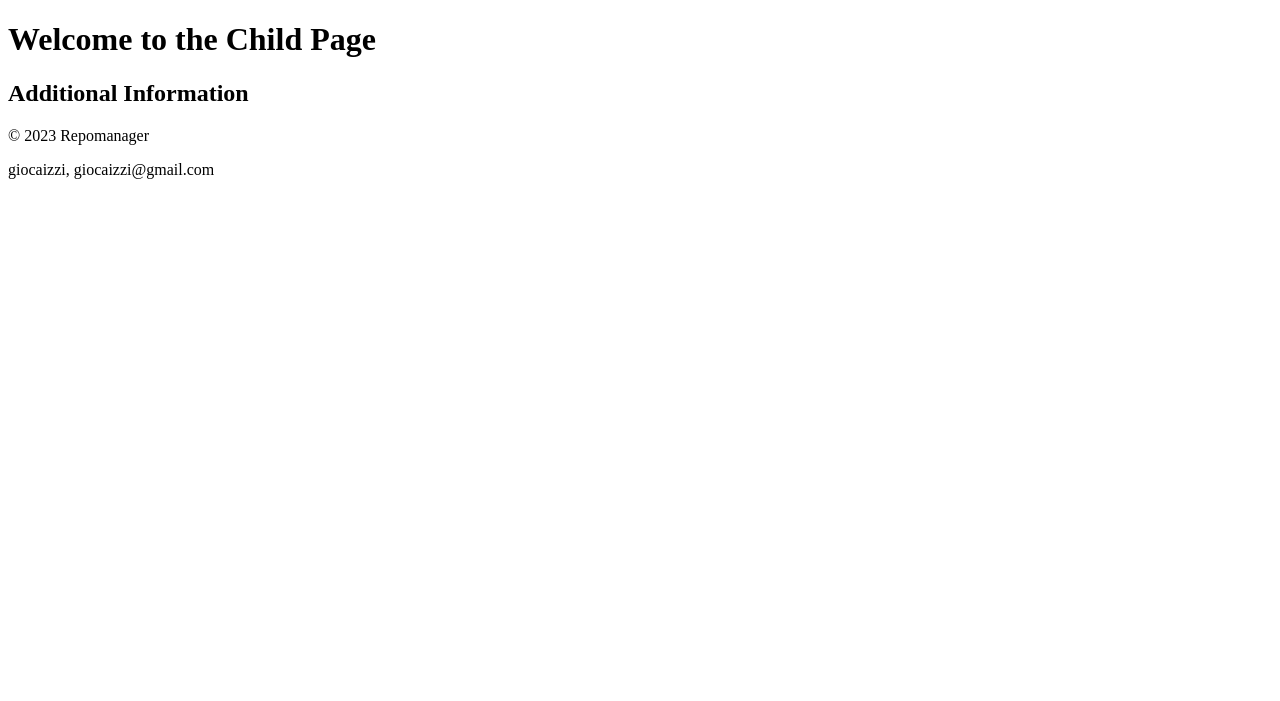
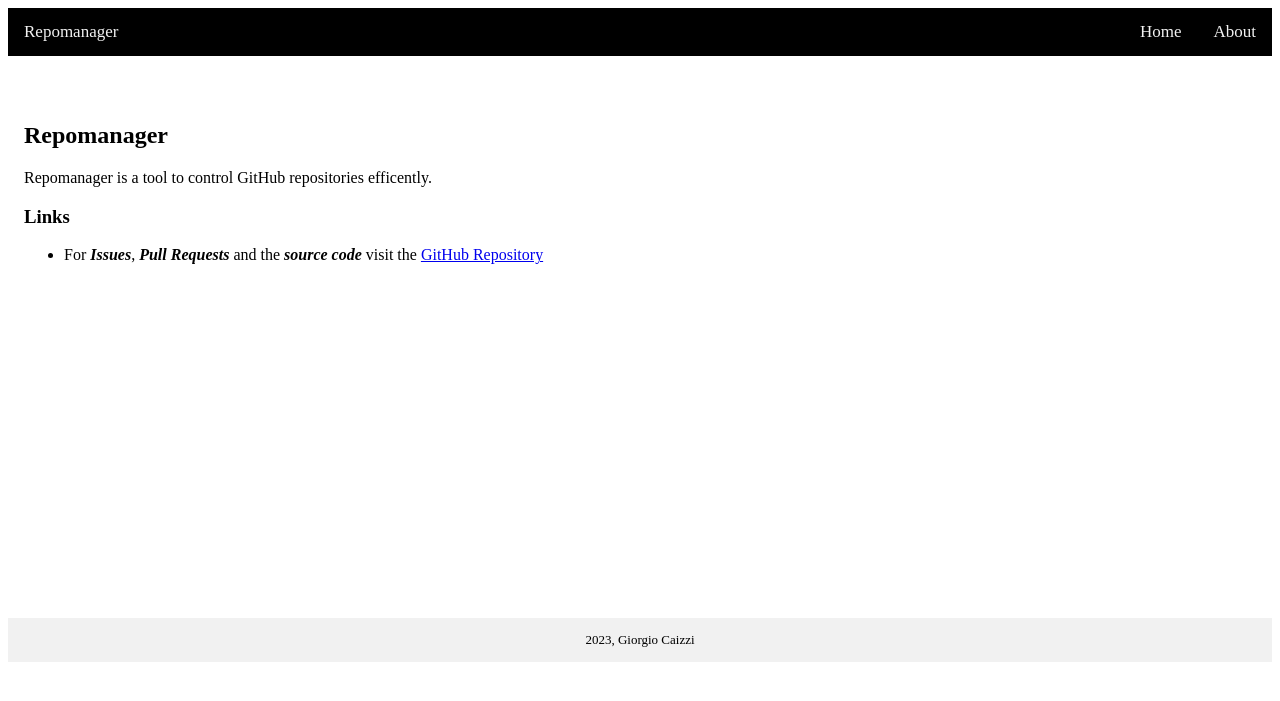
Before and after one commit to giocaizzi/repomanager, a Flask app: page /about in a window 1280 px wide. Shown: the top 701 px of the page. Run offline with Flask 3, Linux system fonts and the light colour scheme.

Commit message:
styling base

```diff
--- a/repomanager/templates/about.html
+++ b/repomanager/templates/about.html
@@ -1,12 +1,17 @@
 {% extends 'base.html' %}
 
-{% block title %}Child Page - My Website{% endblock %}
+{% block title %}About{% endblock %}
 
 {% block header %}Welcome to the Child Page{% endblock %}
 
 {% block content %}
     <section>
-        <h2>Additional Information</h2>
-        <!-- Child-specific content goes here -->
+        <h2>Repomanager</h2>
+        <p>Repomanager is a tool to control GitHub repositories efficently.</p>
+
+        <h3>Links</h3>
+        <ul>
+            <li>For <b><em>Issues</em></b>, <b><em>Pull Requests</em></b> and the <b><em>source code</em></b> visit the <a href="https://github.com/giocaizzi/repomanager">GitHub Repository</a></li>
+        </ul>
     </section>
 {% endblock %}
--- a/repomanager/templates/base.html
+++ b/repomanager/templates/base.html
@@ -1,26 +1,70 @@
 <!DOCTYPE html>
 <html lang="en">
-<head>
-    <meta charset="UTF-8">
-    <meta name="viewport" content="width=device-width, initial-scale=1.0">
+  <head>
+    <meta charset="UTF-8" />
+    <meta name="viewport" content="width=device-width, initial-scale=1.0" />
     <title>{% block title %}Repomanager{% endblock %}</title>
-</head>
-<body>
-    <header>
-        <h1>{% block header %}{% endblock %}</h1>
-    </header>
+    <style>
+      /* Style for the top navigation bar */
+      .topnav {
+        overflow: hidden;
+        background-color: #000000;
+      }
 
-    <nav>
-        <!-- Navigation links go here -->
-    </nav>
+      /* Style for the links in the top navigation bar */
+      .topnav a,
+      .topnav p {
+        color: #f2f2f2;
+        text-align: center;
+        padding: 14px 16px;
+        text-decoration: none;
+        font-size: 17px;
+      }
 
-    <main>
-        {% block content %}{% endblock %}
-    </main>
+      /* topnav text */
+      .topnav p {
+        margin: 0;
+        float: left;
+      }
+      /* topnav links */
+      .topnav a {
+        float: right;
+      }
 
-    <footer>
-        <p>&copy; 2023 Repomanager</p>
-        <p>giocaizzi, giocaizzi@gmail.com</p>
-    </footer>
-</body>
+      /* Change color of links on hover */
+      .topnav a:hover {
+        background-color: #ddd;
+        color: black;
+      }
+
+      /* Style for the main content section */
+      .main {
+        padding: 16px;
+        margin-top: 30px;
+        height: 500px; /* Used in this example to enable scrolling */
+      }
+
+      /* Style for the bottom footer section */
+      .footer {
+        background-color: #f1f1f1;
+        padding: 1px;
+        text-align: center;
+        font-size: small;
+      }
+    </style>
+  </head>
+
+  <body>
+    <div class="topnav">
+      <p>Repomanager</p>
+      <a href="/about">About</a>
+      <a href="/">Home</a>
+    </div>
+
+    <div class="main">{% block content %}{% endblock %}</div>
+
+    <div class="footer">
+      <p>2023, Giorgio Caizzi</p>
+    </div>
+  </body>
 </html>
--- a/repomanager/templates/home.html
+++ b/repomanager/templates/home.html
@@ -6,8 +6,6 @@
 
 {% block content %}
     <section>
-        <nav>
-            <a href="/">Home</a> | <a href="/about">About</a>
-        </nav>
+        <h2>{{user.login}}</h2>
     </section>
 {% endblock %}
```
